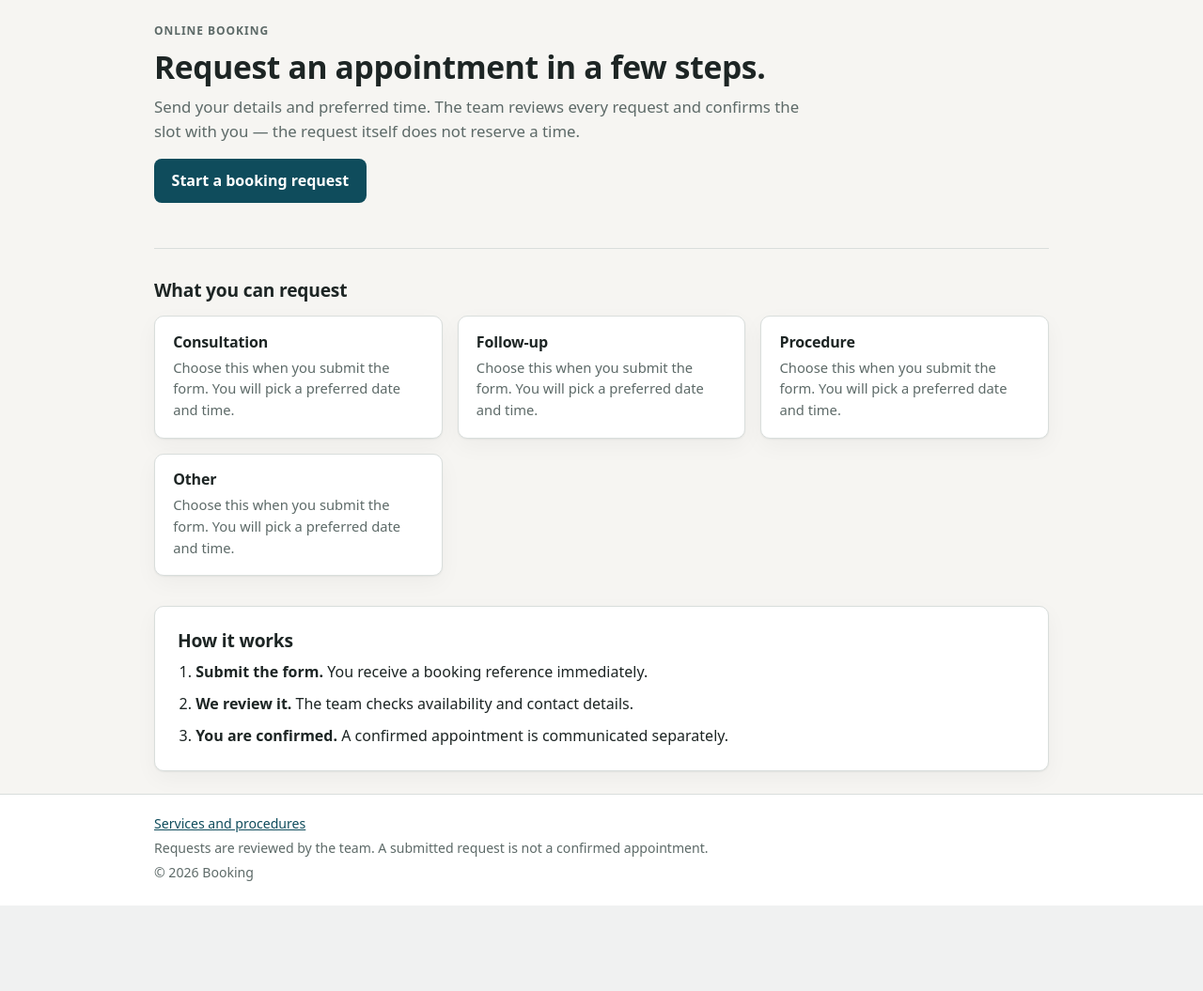
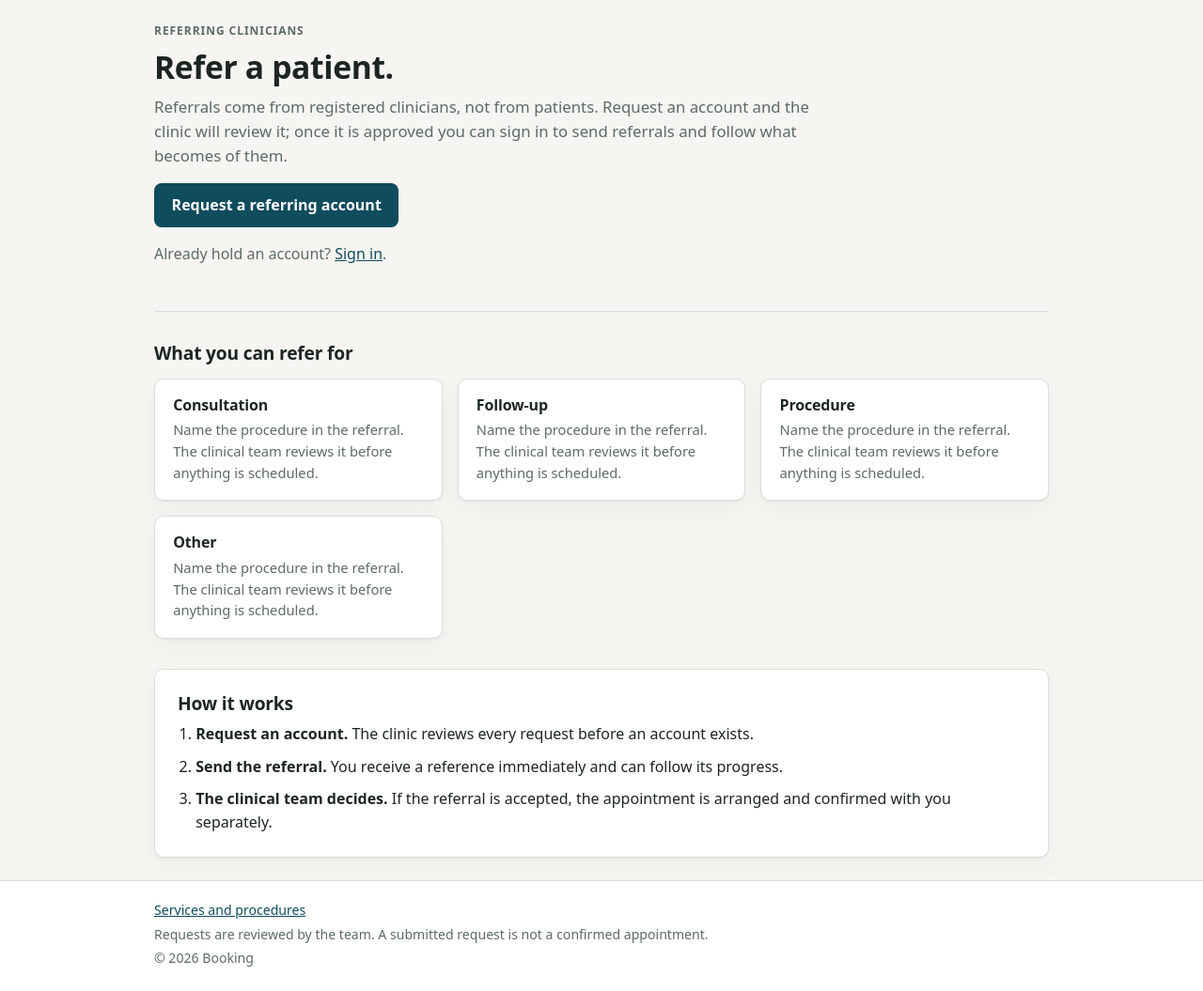
Before and after one commit to dawitmuluneh25-dev/booking, a PHP site: page / in a window 1280 px wide. Shown: the part 65-1120 px from the top of the page at 94% size. Before the commit the page ends 1029 px from the top, so only its background shows below. Run offline with PHP 8.4, Linux system fonts and the light colour scheme.

Commit message:
Send the public to the account form, not to a staff-only screen
The request form shipped, answered 200, and nothing linked to it. The landing
page's only button pointed at /bookings/new, which needs bookings.manage and
returns 403 to every visitor who is not signed in, so the first click on the
public site was a dead end. The page also promised "an appointment in a few
steps", which is the intake ADR-013 removed: referrals come from registered
clinicians who hold an account.

The hero now names the funnel that exists - request an account, get reviewed,
sign in, refer - and both the landing page and the sign-in page link to
/request-account. The sign-in page gains the reverse link, because a clinician
who followed a bookmark had no way back to the form. The page description is
now per-page instead of the global "Request a booking online".

The copy here is functional, not marketing. The owner-approved public text
(BL-A1) is still unwritten and this change does not pretend to be it.

Also corrects two README route rows that described /bookings/new and
POST /bookings as public; both require bookings.manage.

PublicFunnelTest asserts the links exist and that the landing page no longer
advertises a staff-only route. Checked against the previous templates: three of
its assertions fail there, so it detects the defect rather than the fix.

Verified: 946 tests, 3744 assertions, OK. PHPStan no errors. PHPCS clean.

```diff
--- a/src/Controllers/HomeController.php
+++ b/src/Controllers/HomeController.php
@@ -21,7 +21,9 @@ final class HomeController
     public function index(Request $request): Response
     {
         return Response::html($this->view->render('home', [
-            'title' => 'Book an appointment',
+            'title' => 'Refer a patient',
+            'description' => 'Refer a patient to the interventional radiology service. '
+                . 'Referrals are sent by registered clinicians.',
             'services' => BookingService::SERVICES,
             'currentUser' => $this->auth->user(),
         ]));
--- a/templates/home.php
+++ b/templates/home.php
@@ -1,25 +1,44 @@
 <?php
 /**
+ * The public landing page.
+ *
+ * This is the only page a stranger sees before deciding whether to stay, and for a
+ * year it advertised a booking form the public cannot reach: `/bookings/new` needs
+ * `bookings.manage`, so the one button on the page returned 403 to every visitor
+ * who was not already signed in. It also described an intake that ADR-013 removed —
+ * referrals come from clinicians who hold an account, not from anybody who lands
+ * here (ADR-013, ADR-005: a request is not an appointment).
+ *
+ * So the page now describes the funnel that exists: request an account, get it
+ * reviewed, sign in, refer. The words are functional, not marketing copy — the
+ * owner-approved public text (BL-A1) has not been written yet, and this page does
+ * not pretend to be it.
+ *
  * @var array<string, string> $services
  */
 ?>
 <section class="hero">
-    <p class="eyebrow">Online booking</p>
-    <h1>Request an appointment in a few steps.</h1>
+    <p class="eyebrow">Referring clinicians</p>
+    <h1>Refer a patient.</h1>
     <p class="lede">
-        Send your details and preferred time. The team reviews every request and confirms the
-        slot with you — the request itself does not reserve a time.
+        Referrals come from registered clinicians, not from patients. Request an account and the
+        clinic will review it; once it is approved you can sign in to send referrals and follow
+        what becomes of them.
     </p>
-    <p><a class="button" href="/bookings/new">Start a booking request</a></p>
+    <p><a class="button" href="/request-account">Request a referring account</a></p>
+    <p class="muted">Already hold an account? <a href="/login">Sign in</a>.</p>
 </section>
 
 <section class="grid" aria-labelledby="services-heading">
-    <h2 id="services-heading" class="section-title">What you can request</h2>
+    <h2 id="services-heading" class="section-title">What you can refer for</h2>
     <ul class="cards">
         <?php foreach ($services as $key => $label): ?>
             <li class="card">
                 <h3><?= e($label) ?></h3>
-                <p class="muted">Choose this when you submit the form. You will pick a preferred date and time.</p>
+                <p class="muted">
+                    Name the procedure in the referral. The clinical team reviews it before
+                    anything is scheduled.
+                </p>
             </li>
         <?php endforeach; ?>
     </ul>
@@ -28,8 +47,11 @@
 <section class="panel">
     <h2>How it works</h2>
     <ol class="steps">
-        <li><strong>Submit the form.</strong> You receive a booking reference immediately.</li>
-        <li><strong>We review it.</strong> The team checks availability and contact details.</li>
-        <li><strong>You are confirmed.</strong> A confirmed appointment is communicated separately.</li>
+        <li><strong>Request an account.</strong> The clinic reviews every request before an account exists.</li>
+        <li><strong>Send the referral.</strong> You receive a reference immediately and can follow its progress.</li>
+        <li>
+            <strong>The clinical team decides.</strong> If the referral is accepted, the appointment
+            is arranged and confirmed with you separately.
+        </li>
     </ol>
 </section>
--- a/templates/layout.php
+++ b/templates/layout.php
@@ -1,8 +1,9 @@
 <?php
 /**
- * @var string $title
- * @var string $content
- * @var string $appName
+ * @var string      $title
+ * @var string      $content
+ * @var string      $appName
+ * @var string|null $description
  */
 $navItems = [];
 $signedIn = ($currentUser ?? null) !== null;
@@ -61,7 +62,9 @@ if ($signedIn) {
     <meta charset="utf-8">
     <meta name="viewport" content="width=device-width, initial-scale=1">
     <title><?= e($title ?? 'Booking') ?> · <?= e($appName ?? 'Booking') ?></title>
-    <meta name="description" content="Request a booking online.">
+    <?php /* A page may name its own description; the fallback describes what this
+             application is now rather than the booking funnel ADR-013 removed. */ ?>
+    <meta name="description" content="<?= e($description ?? 'Interventional radiology referrals for registered clinicians.') ?>">
     <meta name="theme-color" content="#0f4c5c">
     <link rel="manifest" href="/manifest.webmanifest">
     <link rel="icon" href="/assets/icons/icon-192.png" sizes="192x192" type="image/png">
```
Also changed, not shown: templates/auth/login.php (+7 -2 lines), tests/Feature/ApplicationTest.php (+4 -1 lines), tests/Feature/PublicFunnelTest.php (added, +67 -0 lines), README.md.
